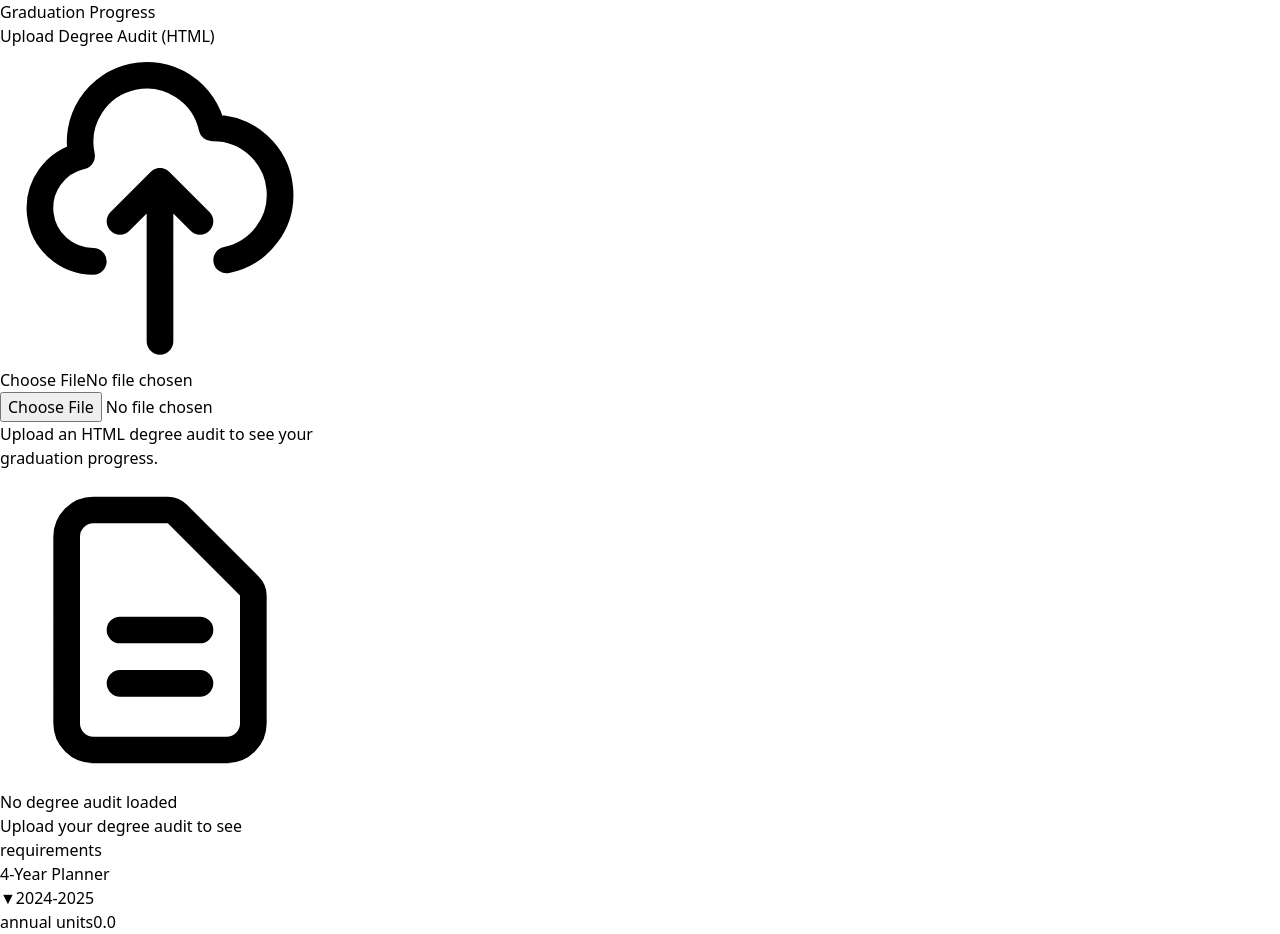
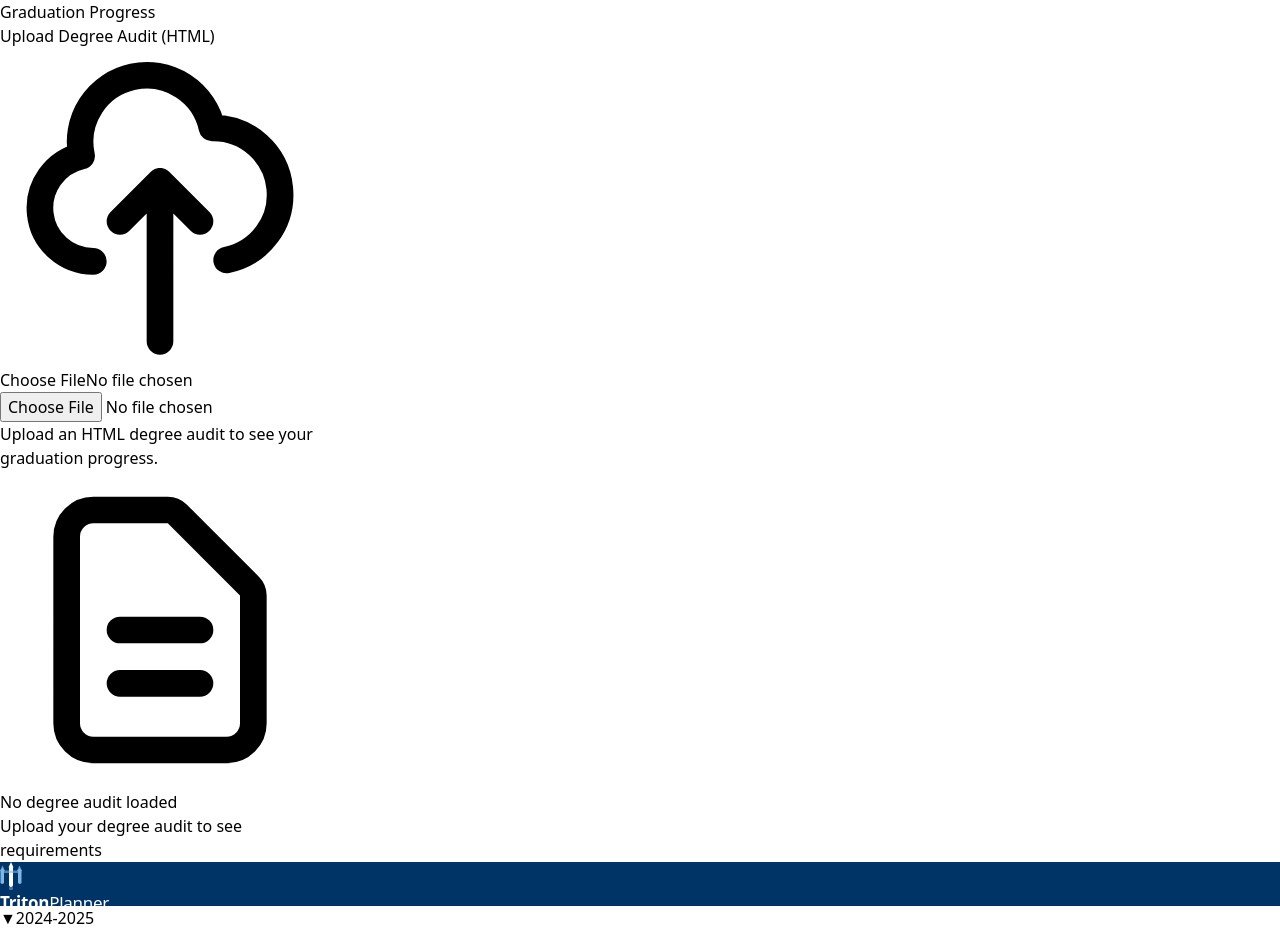
Before and after one commit to VAC-Startup/AIVac, a React (Vite) app in the folder mern/client/: page / in a window 1280 px wide. Shown: the top 934 px of the page. Built offline with nearby package versions, Linux system fonts and the light colour scheme.

Commit message:
feat: rebrand header to TritonPlanner with trident logo

```diff
--- a/mern/client/src/components/Header.jsx
+++ b/mern/client/src/components/Header.jsx
@@ -1,11 +1,20 @@
-import React from "react";
-
-const Header = ({
-  currentPage
-}) => {
+const Header = () => {
   return (
-    <header className="bg-blue-500 text-white p-3 text-xl font-bold">
-      {currentPage}
+    <header className="flex items-center px-4 flex-shrink-0" style={{ height: '44px', background: '#003366' }}>
+      <svg width="22" height="28" viewBox="0 0 22 28" fill="none" xmlns="http://www.w3.org/2000/svg">
+        <polygon points="11,0 8.5,5.5 13.5,5.5" fill="white"/>
+        <polygon points="2.5,3.5 0,9 5,9" fill="#7db8e8" opacity="0.85"/>
+        <polygon points="19.5,3.5 17,9 22,9" fill="#7db8e8" opacity="0.85"/>
+        <rect x="9" y="4" width="4" height="21" rx="2" fill="white"/>
+        <rect x="0.5" y="7" width="3.5" height="15" rx="1.75" fill="#7db8e8"/>
+        <rect x="18" y="7" width="3.5" height="15" rx="1.75" fill="#7db8e8"/>
+        <rect x="0.5" y="8.5" width="21" height="2.5" rx="1.25" fill="#7db8e8" opacity="0.6"/>
+        <rect x="9" y="25" width="4" height="3" rx="1" fill="#7db8e8" opacity="0.5"/>
+      </svg>
+      <div className="ml-3">
+        <span style={{ color: 'white', fontSize: '17px', fontWeight: 800, letterSpacing: '-0.3px' }}>Triton</span>
+        <span style={{ color: 'white', fontSize: '17px', fontWeight: 300, letterSpacing: '-0.3px' }}>Planner</span>
+      </div>
     </header>
   );
 };
```
